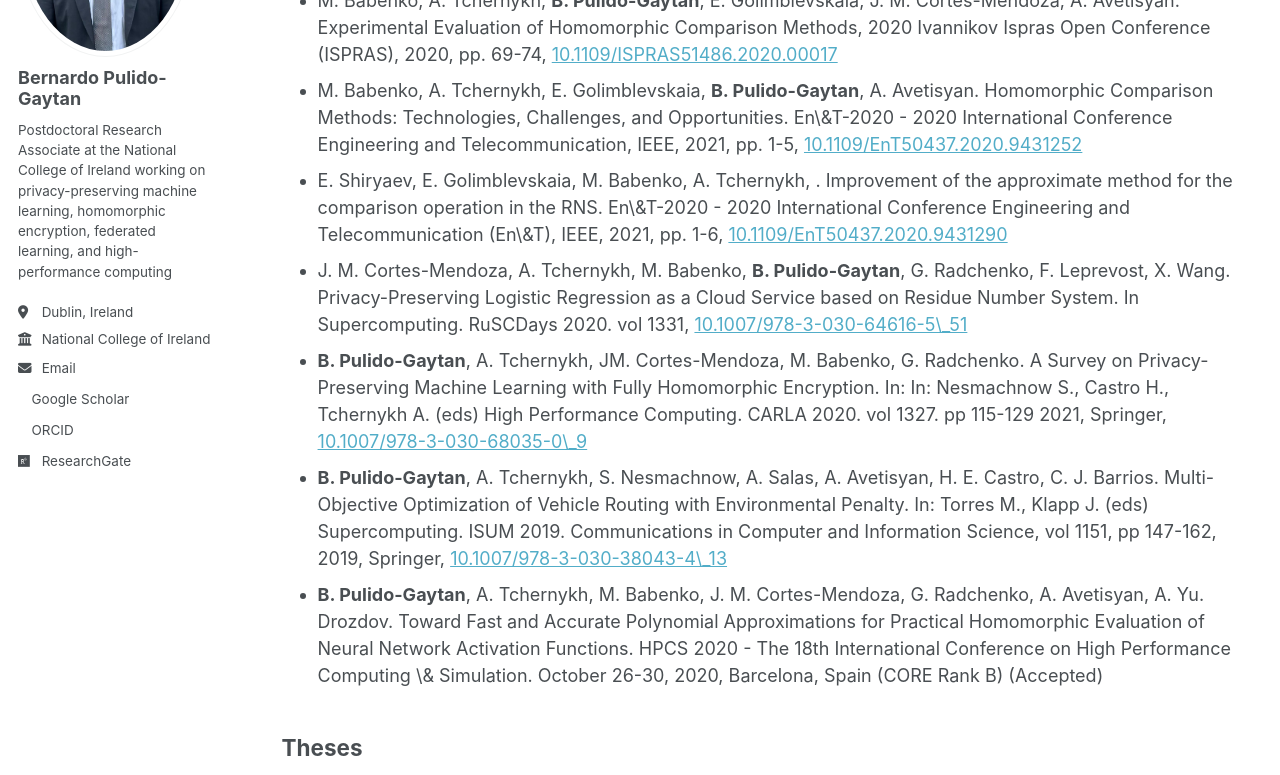
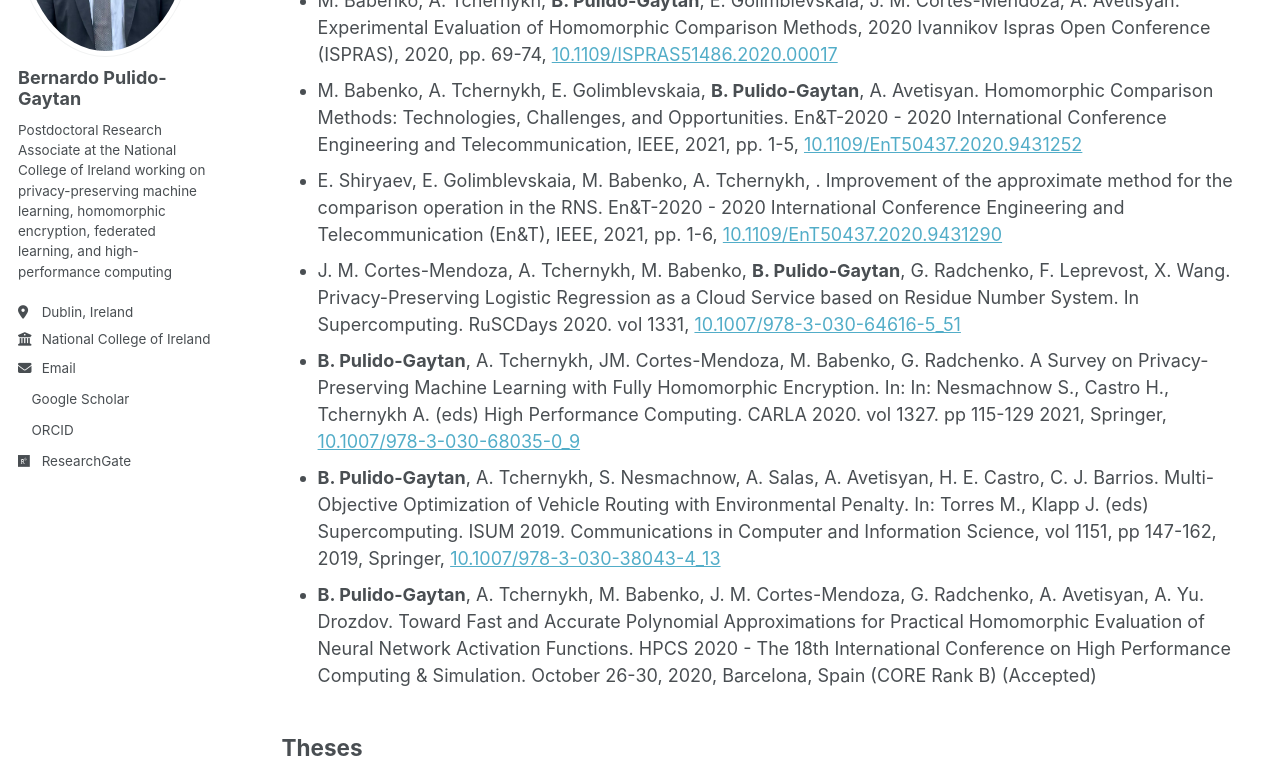
Before and after one commit to BernardoPulido/bernardopulido.github.io, a Jekyll site: the page built from _pages/publications.html, in a window 1280 px wide and 1400 px high, scrolled down 2314 px. Shown: the part 292-1067 px from the top of the window. Built offline with Jekyll 4.4.1, drawn with Linux system fonts in a browser that asks for light colours; a style sheet for code colours, icons or effects is not loaded; some of the changed text lies outside the part shown.

```diff
--- a/_pages/publications.html
+++ b/_pages/publications.html
@@ -30,24 +30,24 @@ author_profile: true
 
 <ul style="list-style-type: disc; padding-left: 2em;">
 
-<li>M. A. Ojewale, A. E. Chis, J. M. Cortes-Mendoza, <strong>B. Pulido-Gaytan</strong>, H. Gonzalez-Velez. FlashbackCL: Mitigating Temporal Forgetting in Federated Learning. 35th International Joint Conference on Artificial Intelligence (IJCAI 2026), 15-21 August, 2026, Bremen, Germany (CORE Rank $A^*$) (Accepted).</li>
-<li><strong>B. Pulido-Gaytan</strong>, A. Tchernykh, H. González-Vélez. Cryptographically Computable Self-Learning Activation Functions for Privacy-Preserving Logistic Regression with Homomorphic Encryption. 40th IEEE International Parallel \& Distributed Processing Symposium (IPDPS), New Orleans, LA, USA, 2026, pp. 571-579, <a href="https://doi.org/10.1109/IPDPSW71298.2026.00096">10.1109/IPDPSW71298.2026.00096</a>(CORE Rank A)</li>
+<li>M. A. Ojewale, A. E. Chis, J. M. Cortes-Mendoza, <strong>B. Pulido-Gaytan</strong>, H. Gonzalez-Velez. FlashbackCL: Mitigating Temporal Forgetting in Federated Learning. 35th International Joint Conference on Artificial Intelligence (IJCAI 2026), 15-21 August, 2026, Bremen, Germany (CORE Rank A<sup>*</sup>) (Accepted).</li>
+<li><strong>B. Pulido-Gaytan</strong>, A. Tchernykh, H. González-Vélez. Cryptographically Computable Self-Learning Activation Functions for Privacy-Preserving Logistic Regression with Homomorphic Encryption. 40th IEEE International Parallel & Distributed Processing Symposium (IPDPS), New Orleans, LA, USA, 2026, pp. 571-579, <a href="https://doi.org/10.1109/IPDPSW71298.2026.00096">10.1109/IPDPSW71298.2026.00096</a>(CORE Rank A)</li>
 <li>A. G. Calzada-Jasso, A. Tchernykh, I. D. Avendano-Pacheco, J. M. Cortes-Mendoza, <strong>B. Pulido-Gaytan</strong>, M. Babenko, A. Goldman, H. González-Vélez. Generative Fabrication of Medical Images for Machine Learning Training. 37th IEEE/SBC International Symposium on Computer Architecture and High Performance Computing (SBAC-PAD), Bonito, MS, Brazil, 2025, pp. 136-145, <a href="https://doi.org/10.1109/SBAC-PAD66369.2025.00022">10.1109/SBAC-PAD66369.2025.00022</a> (CORE Rank B).</li>
 <li>A. Tchernykh, M. Salgado-Ramos, <strong>B. Pulido-Gaytan</strong>, H. González-Vélez, E. Mocskos, M. Babenko. Efficient Privacy-Preserving Convolutional Neural Networks with CKKS-RNS for Encrypted Image Classification. 39th IEEE International Parallel and Distributed Processing Symposium (IPDPS), Milano, Italy, 2025, pp. 343-352, <a href="https://doi.org/10.1109/IPDPSW66978.2025.00059">10.1109/IPDPSW66978.2025.00059</a>(CORE Rank A)</li>
 <li><strong>B. Pulido-Gaytan</strong>, A. Tchernykh, M. Babenko, J. M. Cortes-Mendoza, H. González-Vélez, A. Avetisyan. Enhancing Cloud Security through Efficient Polynomial Approximations for Homomorphic Evaluation of Neural Network Activation Functions. 2024 IEEE 24th International Symposium on Cluster, Cloud and Internet Computing Workshops (CCGridW), Philadelphia, PA, USA, 2024, pp. 42-49, <a href="https://doi.org/10.1109/CCGridW63211.2024.00011">10.1109/CCGridW63211.2024.00011</a>(CORE Rank A)</li>
 <li>E. Shiryaev, E. Bezuglova, M. Babenko, A. Tchernykh, <strong>B. Pulido-Gaytan</strong>, J. M. Cortes-Mendoza. Performance Impact of Error Correction Codes in RNS with Returning Methods and Base Extension. 2021 International Conference Engineering and Telecommunication, 2021, pp. 1-5, <a href="https://doi.org/10.1109/EnT50460.2021.9681756">10.1109/EnT50460.2021.9681756</a></li>
-<li>J. M. Cortes-Mendoza, A. Tchernykh, M. Babenko, <strong>B. Pulido-Gaytan</strong>, G. Radchenko. Multi-cloud Privacy-Preserving Logistic Regression. In: Voevodin V., Sobolev S. (eds) Supercomputing. RuSCDays 2021. vol 1510.  pp 457-471, Springer, <a href="https://doi.org/10.1007/978-3-030-92864-3\_35">10.1007/978-3-030-92864-3\_35</a></li>
-<li>A. Tchernykh, N. Babenko, <strong>B. Pulido-Gaytan</strong>, E. Shiryaev, E. Golimblevskaia, A. Avetisyan, N. Viet Hung, JM. Cortes-Mendoza. Cryptographic Primitives Optimization Based on the Concepts of the Residue Number System and Finite Ring Neural Network. In: Dorronsoro B., Amodeo L., Pavone M., Ruiz P. (eds) Optimization and Learning. OLA 2021. Communications in Computer and Information Science, vol 1443. pp. 241-253, Springer, 2021, <a href="https://doi.org/10.1007/978-3-030-85672-4\_18">10.1007/978-3-030-85672-4\_18</a></li>
+<li>J. M. Cortes-Mendoza, A. Tchernykh, M. Babenko, <strong>B. Pulido-Gaytan</strong>, G. Radchenko. Multi-cloud Privacy-Preserving Logistic Regression. In: Voevodin V., Sobolev S. (eds) Supercomputing. RuSCDays 2021. vol 1510.  pp 457-471, Springer, <a href="https://doi.org/10.1007/978-3-030-92864-3_35">10.1007/978-3-030-92864-3_35</a></li>
+<li>A. Tchernykh, N. Babenko, <strong>B. Pulido-Gaytan</strong>, E. Shiryaev, E. Golimblevskaia, A. Avetisyan, N. Viet Hung, JM. Cortes-Mendoza. Cryptographic Primitives Optimization Based on the Concepts of the Residue Number System and Finite Ring Neural Network. In: Dorronsoro B., Amodeo L., Pavone M., Ruiz P. (eds) Optimization and Learning. OLA 2021. Communications in Computer and Information Science, vol 1443. pp. 241-253, Springer, 2021, <a href="https://doi.org/10.1007/978-3-030-85672-4_18">10.1007/978-3-030-85672-4_18</a></li>
 <li>M. Babenko, A. Tchernykh, <strong>B. Pulido-Gaytan</strong>, JM. Cortes-Mendoza, E. Shiryaev, E. Golimblevskaia, A. Avetisyan, S. Nesmachnow. RRNS Base Extension Error-Correcting Code for Performance Optimization of Scalable Reliable Distributed Cloud Data Storage. IPDPSW 2021 - IEEE International Parallel and Distributed Processing Symposium Workshops, 548-553, 2021, <a href="https://doi.org/10.1109/IPDPSW52791.2021.00087">10.1109/IPDPSW52791.2021.00087</a> (CORE Rank A)</li>
 <li>JM. Cortes-Mendoza, G. Radchenko, A. Tchernykh, <strong>B. Pulido-Gaytan</strong>, M. Babenko, A. Avetisyan, P. Bouvry, A. Zomaya. LR-GD-RNS: Enhanced Privacy-Preserving Logistic Regression Algorithms for Secure Deployment in Untrusted Environments. CCGRID 2021-The 21th IEEE/ACM International Symposium on Cluster, Cloud and Internet Computing, 2021, pp. 770-775, Melbourne, Victoria, Australia, <a href="https://doi.org/10.1109/CCGrid51090.2021.00093">10.1109/CCGrid51090.2021.00093</a> (CORE Rank A)</li>
 <li>A. Tchernykh, A. Facio Medina, <strong>B. Pulido-Gaytan</strong>, JM. Cortes-Mendoza, G. Radchenko, M. Babenko, I. Chernykh, I. Kulikov, S. Nesmachnow, R. Rivera-Rodriguez. Toward digital twins' workload allocation on clouds with low-cost microservices streaming interaction. ISPRAS OPEN 2020 - Ivannikov ISP RAS Open Conference, Moscow, Russia, December 10-11, 2020 pp. 115-124, <a href="https://doi.org/10.1109/ISPRAS51486.2020.00024">10.1109/ISPRAS51486.2020.00024</a></li>
 <li>M. Babenko, A. Tchernykh, <strong>B. Pulido-Gaytan</strong>, E. Golimblevskaia, J. M. Cortes-Mendoza, A. Avetisyan. Experimental Evaluation of Homomorphic Comparison Methods, 2020 Ivannikov Ispras Open Conference (ISPRAS), 2020, pp. 69-74, <a href="https://doi.org/10.1109/ISPRAS51486.2020.00017">10.1109/ISPRAS51486.2020.00017</a></li>
-<li>M. Babenko, A. Tchernykh, E. Golimblevskaia, <strong>B. Pulido-Gaytan</strong>, A. Avetisyan. Homomorphic Comparison Methods: Technologies, Challenges, and Opportunities. En\&T-2020 - 2020 International Conference Engineering and Telecommunication, IEEE, 2021, pp. 1-5, <a href="https://doi.org/10.1109/EnT50437.2020.9431252">10.1109/EnT50437.2020.9431252</a></li>
-<li>E. Shiryaev, E. Golimblevskaia, M. Babenko, A. Tchernykh, . Improvement of the approximate method for the comparison operation in the RNS. En\&T-2020 - 2020 International Conference Engineering and Telecommunication (En\&T), IEEE,  2021, pp. 1-6, <a href="https://doi.org/10.1109/EnT50437.2020.9431290">10.1109/EnT50437.2020.9431290</a></li>
-<li>J. M. Cortes-Mendoza, A. Tchernykh, M. Babenko, <strong>B. Pulido-Gaytan</strong>, G. Radchenko, F. Leprevost, X. Wang. Privacy-Preserving Logistic Regression as a Cloud Service based on Residue Number System.  In Supercomputing. RuSCDays 2020. vol 1331, <a href="https://doi.org/10.1007/978-3-030-64616-5\_51">10.1007/978-3-030-64616-5\_51</a></li>
-<li><strong>B. Pulido-Gaytan</strong>, A. Tchernykh, JM. Cortes-Mendoza, M. Babenko, G. Radchenko. A Survey on Privacy-Preserving Machine Learning with Fully Homomorphic Encryption. In: In: Nesmachnow S., Castro H., Tchernykh A. (eds) High Performance Computing. CARLA 2020. vol 1327. pp 115-129 2021, Springer, <a href="https://doi.org/10.1007/978-3-030-68035-0\_9">10.1007/978-3-030-68035-0\_9</a></li>
-<li><strong>B. Pulido-Gaytan</strong>, A. Tchernykh, S. Nesmachnow, A. Salas, A. Avetisyan, H. E. Castro, C. J. Barrios. Multi-Objective Optimization of Vehicle Routing with Environmental Penalty. In: Torres M., Klapp J. (eds) Supercomputing. ISUM 2019. Communications in Computer and Information Science, vol 1151, pp 147-162, 2019, Springer, <a href="https://doi.org/10.1007/978-3-030-38043-4\_13">10.1007/978-3-030-38043-4\_13</a></li>
-<li><strong>B. Pulido-Gaytan</strong>, A. Tchernykh, M. Babenko, J. M. Cortes-Mendoza, G. Radchenko, A. Avetisyan, A. Yu. Drozdov. Toward Fast and Accurate Polynomial Approximations for Practical Homomorphic Evaluation of Neural Network Activation Functions. HPCS 2020 - The 18th International Conference on High Performance Computing \& Simulation. October 26-30, 2020, Barcelona, Spain (CORE Rank B) (Accepted)</li>
+<li>M. Babenko, A. Tchernykh, E. Golimblevskaia, <strong>B. Pulido-Gaytan</strong>, A. Avetisyan. Homomorphic Comparison Methods: Technologies, Challenges, and Opportunities. En&T-2020 - 2020 International Conference Engineering and Telecommunication, IEEE, 2021, pp. 1-5, <a href="https://doi.org/10.1109/EnT50437.2020.9431252">10.1109/EnT50437.2020.9431252</a></li>
+<li>E. Shiryaev, E. Golimblevskaia, M. Babenko, A. Tchernykh, . Improvement of the approximate method for the comparison operation in the RNS. En&T-2020 - 2020 International Conference Engineering and Telecommunication (En&T), IEEE,  2021, pp. 1-6, <a href="https://doi.org/10.1109/EnT50437.2020.9431290">10.1109/EnT50437.2020.9431290</a></li>
+<li>J. M. Cortes-Mendoza, A. Tchernykh, M. Babenko, <strong>B. Pulido-Gaytan</strong>, G. Radchenko, F. Leprevost, X. Wang. Privacy-Preserving Logistic Regression as a Cloud Service based on Residue Number System.  In Supercomputing. RuSCDays 2020. vol 1331, <a href="https://doi.org/10.1007/978-3-030-64616-5_51">10.1007/978-3-030-64616-5_51</a></li>
+<li><strong>B. Pulido-Gaytan</strong>, A. Tchernykh, JM. Cortes-Mendoza, M. Babenko, G. Radchenko. A Survey on Privacy-Preserving Machine Learning with Fully Homomorphic Encryption. In: In: Nesmachnow S., Castro H., Tchernykh A. (eds) High Performance Computing. CARLA 2020. vol 1327. pp 115-129 2021, Springer, <a href="https://doi.org/10.1007/978-3-030-68035-0_9">10.1007/978-3-030-68035-0_9</a></li>
+<li><strong>B. Pulido-Gaytan</strong>, A. Tchernykh, S. Nesmachnow, A. Salas, A. Avetisyan, H. E. Castro, C. J. Barrios. Multi-Objective Optimization of Vehicle Routing with Environmental Penalty. In: Torres M., Klapp J. (eds) Supercomputing. ISUM 2019. Communications in Computer and Information Science, vol 1151, pp 147-162, 2019, Springer, <a href="https://doi.org/10.1007/978-3-030-38043-4_13">10.1007/978-3-030-38043-4_13</a></li>
+<li><strong>B. Pulido-Gaytan</strong>, A. Tchernykh, M. Babenko, J. M. Cortes-Mendoza, G. Radchenko, A. Avetisyan, A. Yu. Drozdov. Toward Fast and Accurate Polynomial Approximations for Practical Homomorphic Evaluation of Neural Network Activation Functions. HPCS 2020 - The 18th International Conference on High Performance Computing & Simulation. October 26-30, 2020, Barcelona, Spain (CORE Rank B) (Accepted)</li>
 </ul>
 
 <h2>Theses</h2><hr />
```
